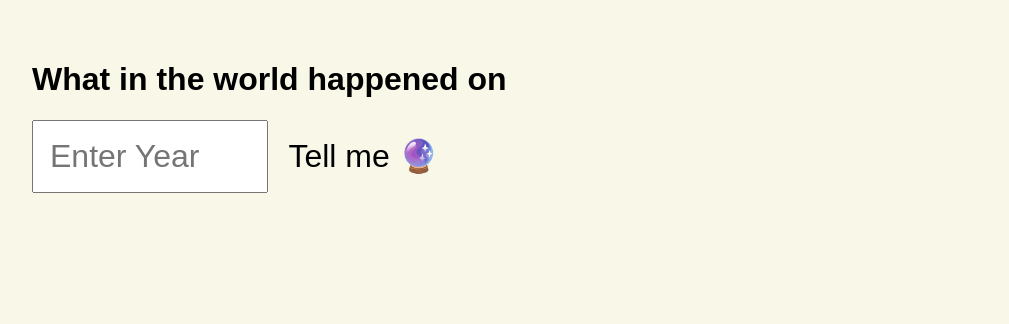
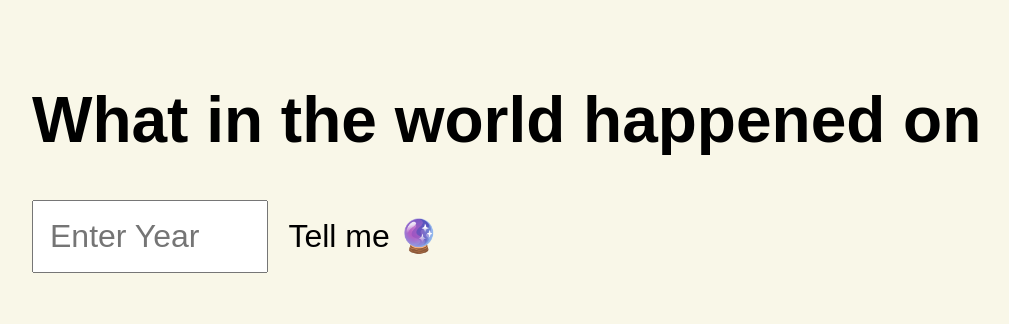
Before and after one commit to shivanidotsingh/parallel, a plain HTML site: page index.html in a window 1280 px wide. Shown: the whole page, without its empty margins (8-1017 px from the left). Drawn offline with Linux system fonts and the light colour scheme.

Commit message:
Update style.css

```diff
--- a/style.css
+++ b/style.css
@@ -12,6 +12,10 @@ body
   padding: 2rem;
 }
 
+h1
+{
+  font-size: 4rem;
+}
 input {
   font-size: 2rem;
   padding: 1rem;
```
